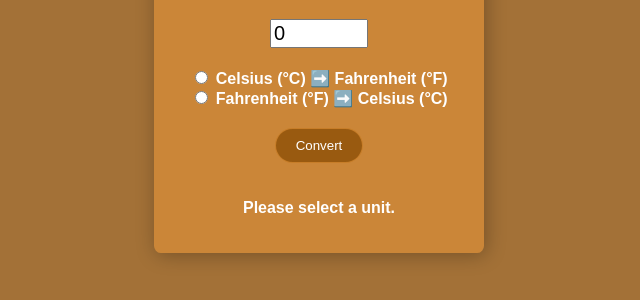
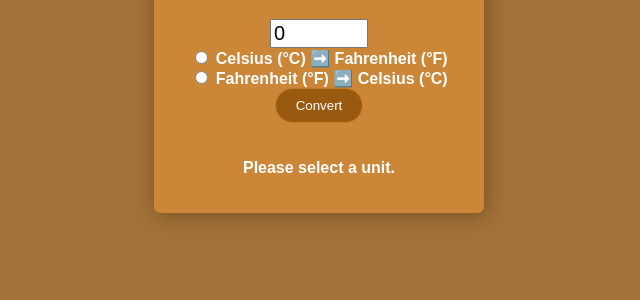
Before and after one commit to spiccoli/tempConverterWebsite, a plain HTML site: page index.html in a window 1280 px wide. Shown: the part 218-518 px from the top of the page, without its empty margins (321-961 px from the left). Drawn offline with Linux system fonts and the light colour scheme.

Commit message:
html shortened

```diff
--- a/index.html
+++ b/index.html
@@ -9,19 +9,14 @@
 <body>
     <form class="converterContainer">
         <h1>Temperature Converter</h1>
-        <input id="textBox" type="number" value="0">
-        <br>
-        <div class="labels">
-            <input id="toFahrenheit" type="radio" name="tempRadios">
-            <label for="toFahrenheit">Celsius (°C) ➡️ Fahrenheit (°F)</label>
-            <br>
-            <input id="toCelsius" type="radio" name="tempRadios">
-            <label for="toCelsius">Fahrenheit (°F) ➡️ Celsius (°C)</label>
-        </div>
+        <input id="textBox" type="number" value="0"> <br>
+        <input id="toFahrenheit" type="radio" name="tempRadios">
+        <label for="toFahrenheit">Celsius (°C) ➡️ Fahrenheit (°F)</label> <br>
+        <input id="toCelsius" type="radio" name="tempRadios">
+        <label for="toCelsius">Fahrenheit (°F) ➡️ Celsius (°C)</label>
         <button id="submitBtn" type="button" onclick="convert()">Convert</button>
         <p id="resultTemp">Please select a unit.</p>
     </form>
-
     <script src="index.js"></script>
 </body>
 </html>
```
